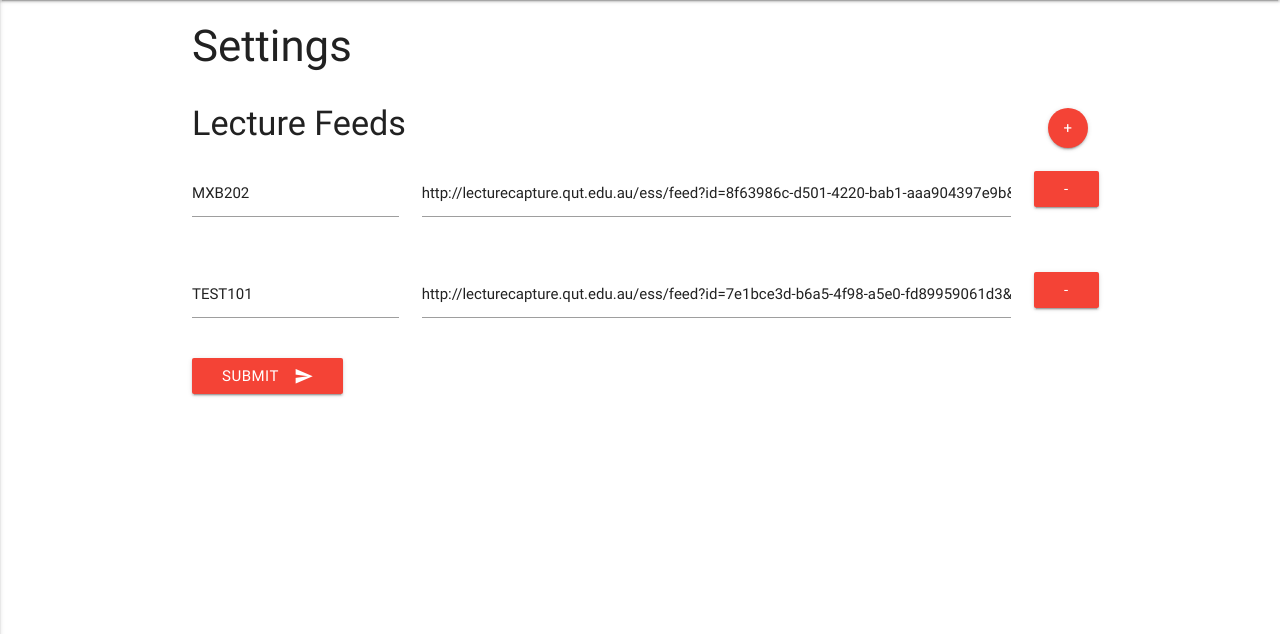
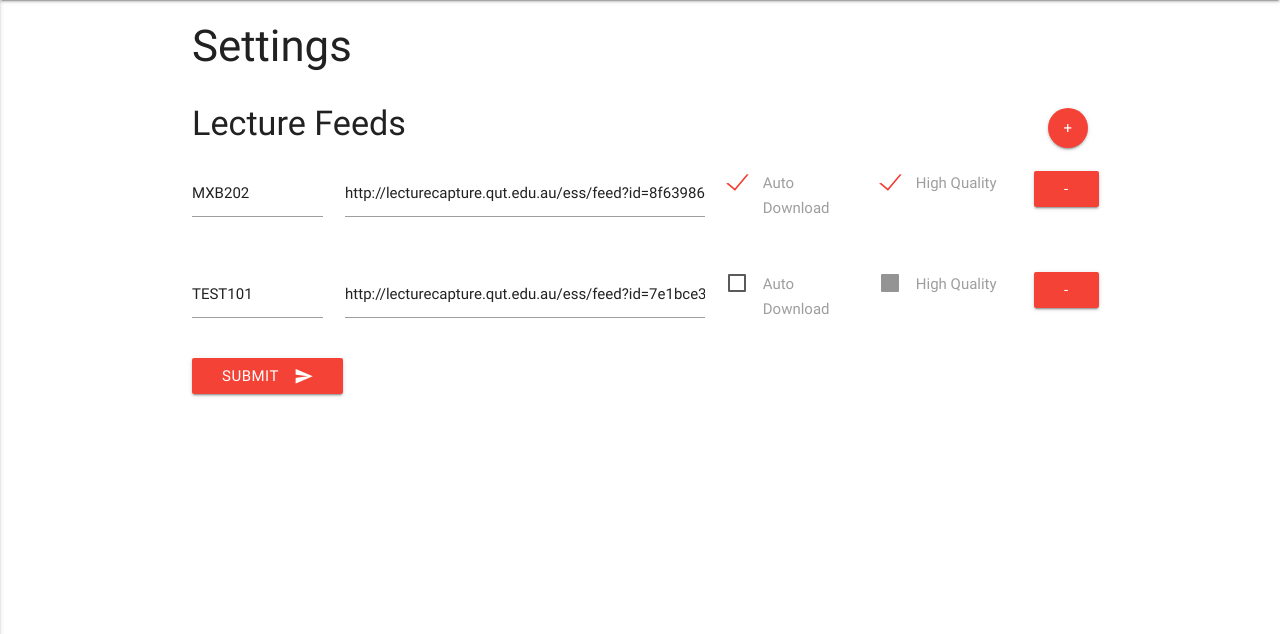
Before and after one commit to aidankinzett/EchoDownloader, a Flask app: page /settings in a window 1280 px wide. Shown: the part 64-698 px from the top of the page. Run offline with Flask 2, Linux system fonts and the light colour scheme; data that the repository does not hold is empty; parts of the project's set-up code (start-up, migrations or seed data) failed here and were passed over; some libraries are stand-ins or nearby versions.

Commit message:
settings page saves "auto download" and "high quality" settings for each feed

```diff
--- a/app.py
+++ b/app.py
@@ -56,12 +56,13 @@ def home():
 @app.route('/settings', methods=['POST', 'GET'])
 def settings():
     if request.method == 'POST':
+        print(request.form)
         rss_feeds=[]
 
         for key, value in request.form.items():
             rss_feeds += [value]
 
-        rss_feeds_sliced = [rss_feeds[i:i+2] for i in range(0, len(rss_feeds), 2)]
+        rss_feeds_sliced = [rss_feeds[i:i+4] for i in range(0, len(rss_feeds), 4)]
 
         print(rss_feeds_sliced)
 
@@ -118,6 +119,12 @@ def play_video(guid=None):
 
 @app.route('/downloads')
 def downloads():
+    session = createSession()
+    subjects = session.query(Video).distinct(Video.subject_code).group_by(Video.subject_code)
+
+    clean_subjects = []
+    for subject in subjects:
+        clean_subjects.append(subject.subject_code)
     return render_template('downloads.html')
 
 
--- a/config.json
+++ b/config.json
@@ -1 +1 @@
-{"rss_feeds": [["MXB202", "http://lecturecapture.qut.edu.au/ess/feed?id=8f63986c-d501-4220-bab1-aaa904397e9b&type=M4V"], ["TEST101", "http://lecturecapture.qut.edu.au/ess/feed?id=7e1bce3d-b6a5-4f98-a5e0-fd89959061d3&type=M4V"]]}
+{"rss_feeds": [["MXB202", "http://lecturecapture.qut.edu.au/ess/feed?id=8f63986c-d501-4220-bab1-aaa904397e9b&type=M4V", "on", "on"], ["TEST101", "http://lecturecapture.qut.edu.au/ess/feed?id=7e1bce3d-b6a5-4f98-a5e0-fd89959061d3&type=M4V", "off", "off"]]}
--- a/static/js/app.js
+++ b/static/js/app.js
@@ -97,22 +97,58 @@ socket.on('downloading_hq', function (data) {
 
 function add_settings_row() {
     rss_form_number += 1
-    document.getElementById('rows').innerHTML += '<div class="row" id="row_'+rss_form_number+'">\n' +
-        '                        <div class="input-field col s3">\n' +
-        '                            <input type="text" placeholder="Subject Code" name="code_'+rss_form_number+'">\n' +
+    document.getElementById('rows').innerHTML += '<div class="row" id="row_' + rss_form_number + '">\n' +
+        '                        <div class="input-field col s2">\n' +
+        '                            <input type="text" placeholder="Subject Code" name="code_' + rss_form_number + '">\n' +
         '                        </div>\n' +
-        '                        <div class="input-field col s8">\n' +
-        '                            <input type="text" placeholder="RSS URL" name="rss_'+rss_form_number+'">\n' +
+        '                        <div class="input-field col s5">\n' +
+        '                            <input type="text" placeholder="RSS URL" name="rss_' + rss_form_number + '">\n' +
         '                        </div>\n' +
+        "                    <div class=\"col s2\">\n" +
+        "                        <p>\n" +
+        "                            <input type=\"checkbox\" id=\"auto_" + rss_form_number + "\" onchange=\"activate_settings_checkbox(this, " + rss_form_number + ")\"/>\n" +
+        "                            <label for=\"auto_" + rss_form_number + "\">Auto Download</label>\n" +
+        "                        </p>\n" +
+        "                    </div>\n" +
+        "                    <div class=\"col s2\">\n" +
+        "                        <p>\n" +
+        "                            <input type=\"checkbox\" id=\"hq_" + rss_form_number + "\" disabled=\"disabled\" onchange=\"activate_text_hq(this, " + rss_form_number + ")\" />\n" +
+        "                            <label for=\"hq_" + rss_form_number + "\">High Quality</label>\n" +
+        "                        </p>\n" +
+        "                   <div style=\"display: none;\">\n" +
+        "                        <input id=\"text_auto_" + rss_form_number + "\" name=\"auto_" + rss_form_number + "\" value=\"off\">\n" +
+        "                        <input id=\"text_hq_" + rss_form_number + "\" name=\"hq_" + rss_form_number + "\" value=\"off\">\n" +
+        "                    </div>" +
+        "                    </div>\n" +
         '                        <div class="delete col s1">\n' +
-        '                            <a class="waves-effect waves-light btn" onclick="delete_settings_row('+rss_form_number+')">-</a>\n' +
+        '                            <a class="waves-effect waves-light btn" onclick="delete_settings_row(' + rss_form_number + ')">-</a>\n' +
         '                        </div>\n' +
         '                    </div>'
 }
 
 
 function delete_settings_row(row_number) {
-    document.getElementById('row_'+row_number).remove();
+    document.getElementById('row_' + row_number).remove();
+}
+
+function activate_settings_checkbox(checkboxElem, number) {
+    if (checkboxElem.checked) {
+        document.getElementById('hq_' + number).disabled = false;
+        document.getElementById('text_auto_' + number).value = "on";
+    } else {
+        document.getElementById('hq_' + number).disabled = true;
+        document.getElementById('hq_' + number).checked = false;
+        document.getElementById('text_auto_' + number).value = "off";
+        document.getElementById('text_hq_' + number).value = "off";
+    }
+}
+
+function activate_text_hq(checkboxElem, number) {
+    if (checkboxElem.checked) {
+        document.getElementById('text_hq_' + number).value = "on";
+    } else {
+        document.getElementById('text_hq_' + number).value = "off";
+    }
 }
 
 $(document).ready(function () {
--- a/templates/settings.html
+++ b/templates/settings.html
@@ -19,14 +19,33 @@
             <div id="rows">
                 {% for feed in rss_feeds %}
                 <div class="row" id="row_{{loop.index}}">
-                            <div class="input-field col s3">
-                                <input type="text" placeholder="Subject Code" value="{{ feed[0] }}" name="code_{{ loop.index }}" id="code_{{ loop.index }}">
+                    <div class="input-field col s2">
+                        <input type="text" placeholder="Subject Code" value="{{ feed[0] }}" name="code_{{ loop.index }}"
+                               id="code_{{ loop.index }}">
                     </div>
-                            <div class="input-field col s8">
-                                <input type="text" placeholder="RSS URL" value="{{ feed[1] }}" name='rss_{{ loop.index }}' id='rss_{{ loop.index }}'>
+                    <div class="input-field col s5">
+                        <input type="text" placeholder="RSS URL" value="{{ feed[1] }}" name='rss_{{ loop.index }}'
+                               id='rss_{{ loop.index }}'>
+                    </div>
+                    <div class="col s2">
+                        <p>
+                            <input type="checkbox" id="auto_{{ loop.index }}"  onchange="activate_settings_checkbox(this, {{loop.index}});"{% if feed[2] == "on" %}checked="true"{% endif %}/>
+                            <label for="auto_{{ loop.index }}">Auto Download</label>
+                        </p>
+                    </div>
+                    <div class="col s2">
+                        <p>
+                            <input type="checkbox" id="hq_{{ loop.index }}" {% if feed[2] == "off" %}disabled="disabled"{% endif %} onchange="activate_text_hq(this, {{loop.index}})"{% if feed[3] == "on" %}checked="true"{% endif %}/>
+                            <label for="hq_{{ loop.index }}">High Quality</label>
+                        </p>
+                    </div>
+                    <div style="display: none;">
+                        <input id="text_auto_{{ loop.index }}" name="auto_{{ loop.index }}" {% if feed[2] == "on" %}value="on"{% else %}value="off"{% endif %}>
+                        <input id="text_hq_{{ loop.index }}" name="hq_{{ loop.index }}" {% if feed[3] == "on" %}value="on"{% else %}value="off"{% endif %}>
                     </div>
                     <div class="delete col s1">
-                                <a class="waves-effect waves-light btn" id="delete_{{ loop.index }}" onclick="delete_settings_row({{loop.index}})">-</a>
+                        <a class="waves-effect waves-light btn" id="delete_{{ loop.index }}"
+                           onclick="delete_settings_row({{loop.index}})">-</a>
                     </div>
                 </div>
                 <script>rss_form_number++</script>
@@ -40,5 +59,4 @@
 </div>
 
 
-
 {% endblock %}
```
Also changed, not shown: templates/subject.html (+0 -31 lines). Lines whose indentation alone changed are shown as unchanged.
